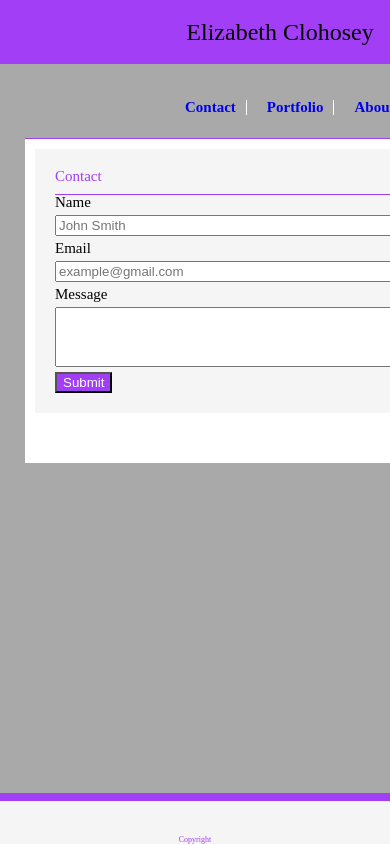
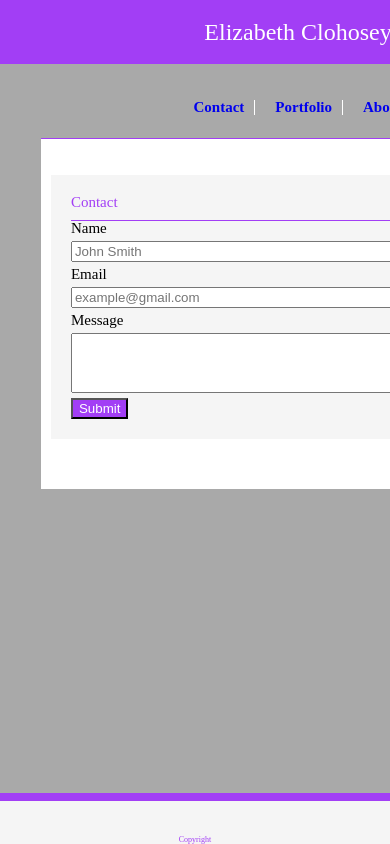
Before and after one commit to ElizabethClohosey/Responsive-Portfolio, a plain HTML site: page Responsive-Portfolio/contact.html in a window 390 px wide. Shown: the top 844 px of the page. Drawn offline with Linux system fonts and the light colour scheme.

Commit message:
content.html finally responsive at 640px, 768px and 980px

```diff
--- a/Responsive-Portfolio/assets/contact.css
+++ b/Responsive-Portfolio/assets/contact.css
@@ -148,31 +148,39 @@ footer {
 
 /* media for 768px */
 
-@media (max-width:768px) {
+@media screen and (max-width:768px) {
+    .content-background {
+        width: 78%;
+    }
 
-    h1 {
-        color: black;
+    .content {
+        width: 90%;
+        margin-top: 5%;
     }
-}
 
+    ul {
+        margin-right: 15%;
+    }
 
 /* media for 640px */
 
 
 @media screen and (max-width:640px) {
     ul {
-        margin-right: 53%;
+        margin-right: 52%;
     }
 
     .content-background {
         width: 60%;
         padding: 10px 10px 50px 10px;
+        margin-left:  1.75%;
     }
 
     h1 {
         position: absolute;
         top: -50px;
-        left: -120px;
+        /* left: -110px; */
+        left: -12%;
         width: 100%;
     }
 
```
